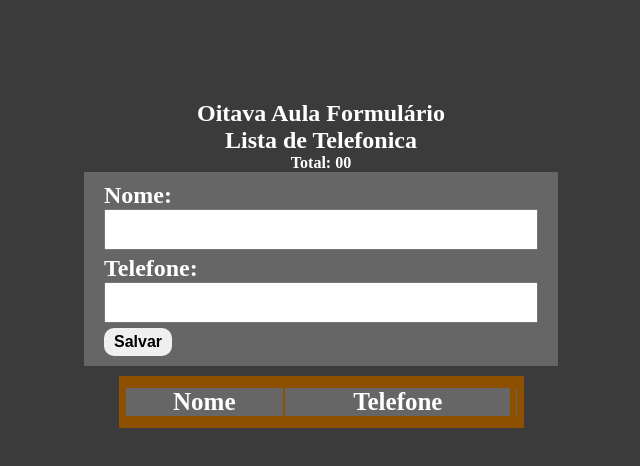
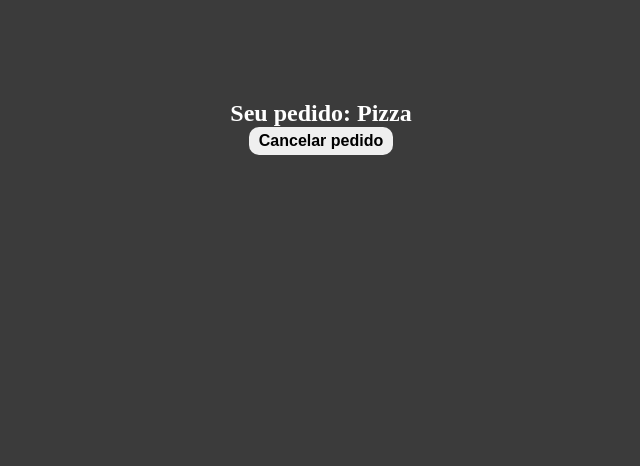
Before and after one commit to beliciobcardoso/CTD_Front_End_03, a React (Vite) app: page / in a window 1280 px wide. Shown: the top 466 px of the page, without its empty margins (319-959 px from the left). Built offline with nearby package versions, Linux system fonts and the light colour scheme.

Commit message:
Decima Aula Finalizada

```diff
--- a/src/App.jsx
+++ b/src/App.jsx
@@ -1,3 +1,4 @@
+import { DecimaTerceiraAula } from './lessons/DecimaTerceiraAula';
 import { OitavaAula } from './lessons/OitavaAula';
 import { QuartaAula } from './lessons/QuartaAula';
 import { QuintaAula } from './lessons/QuintaAula';
@@ -19,7 +20,8 @@ function App() {
       {/* <AppGames></AppGames> */}
       {/* <SetimaAula></SetimaAula> */}
       {/* <AppLoja></AppLoja> */}
-      <OitavaAula></OitavaAula>
+      {/* <OitavaAula></OitavaAula> */}
+      <DecimaTerceiraAula></DecimaTerceiraAula>
     </>
   );
 }
--- /dev/null
+++ b/src/lessons/DecimaTerceiraAula/index.jsx
@@ -0,0 +1,29 @@
+import { useState, useEffect } from 'react';
+import { ButtonTeste } from '../../components/ButtonTeste';
+import './style.scss';
+export function DecimaTerceiraAula() {
+  const [texto, setTexto] = useState('');
+
+  function cancelarPedido(event) {
+    event.preventDefault();
+    setTexto('');
+    console.log('cancelarPedido');
+  }
+
+  useEffect(() => {
+    setTimeout(() => {
+      setTexto('Pizza');
+    }, 3000);
+  }, []);
+
+  return (
+    <main className='mainDecimaTerceiraAula'>
+      <h1>Seu pedido: {texto}</h1>
+      <form action=''>
+        <ButtonTeste onClick={(event) => cancelarPedido(event)}>
+          Cancelar pedido
+        </ButtonTeste>
+      </form>
+    </main>
+  );
+}
```
Also changed, not shown: src/lessons/DecimaTerceiraAula/style.scss (added).
